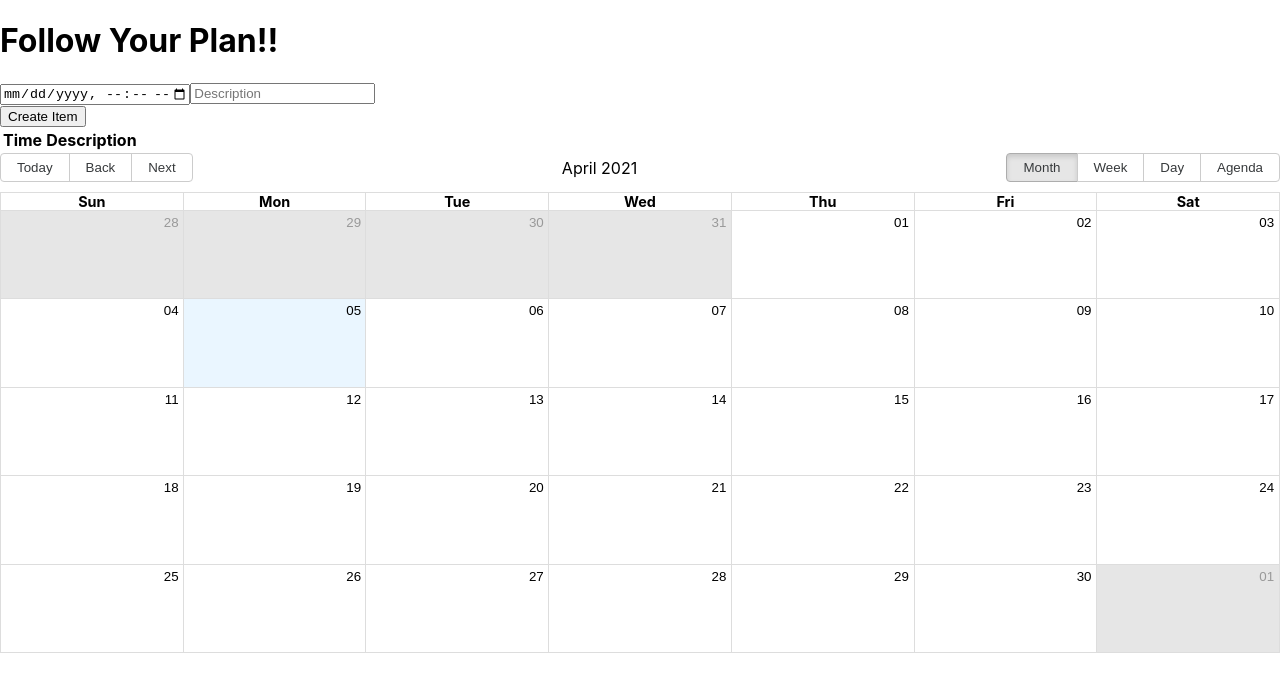
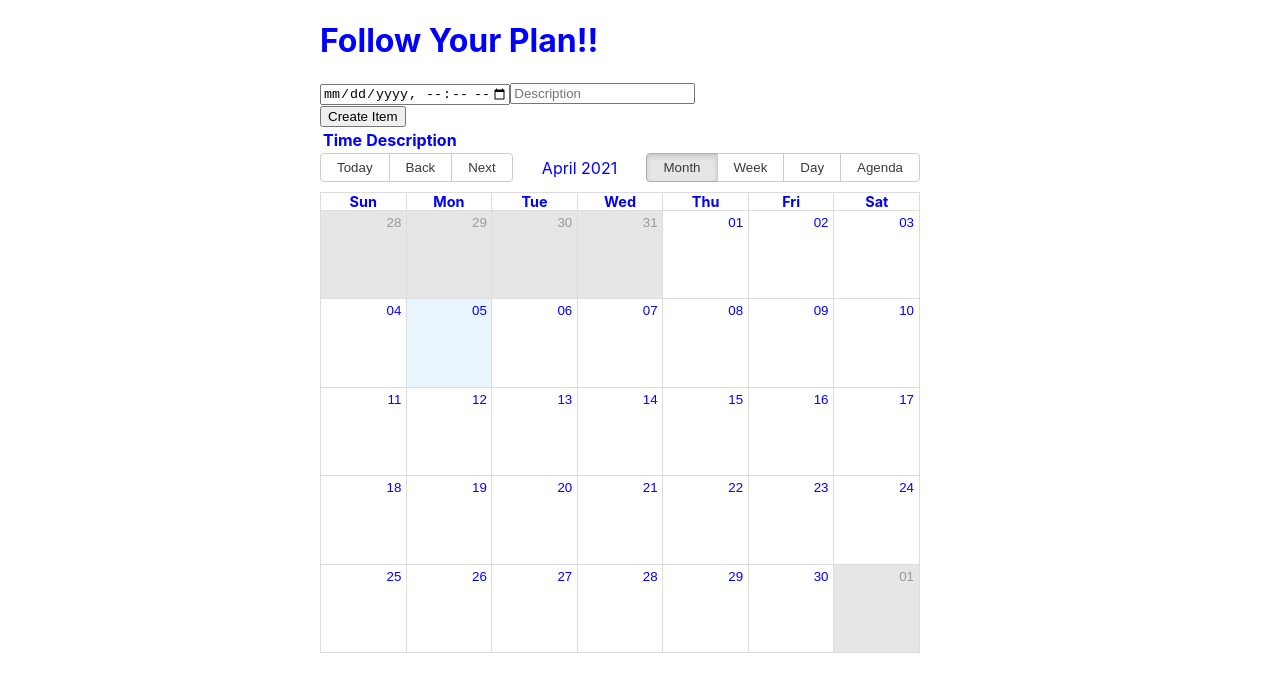
Before and after one commit to StudyAndWorkTogether/calendar, a React (Create React App) app in the folder my-app/: page / in a window 1280 px wide. Shown: the top 692 px of the page. Built offline with nearby package versions, Linux system fonts and the light colour scheme.

Commit message:
Make the value on line 76 & 77 in App.js to be Date object

```diff
--- a/my-app/src/App.js
+++ b/my-app/src/App.js
@@ -1,8 +1,8 @@
-import "react-big-calendar/lib/css/react-big-calendar.css";
 import { Calendar, momentLocalizer } from 'react-big-calendar'
 import React, { useEffect, useState } from 'react'
 import { nanoid } from 'nanoid'
 import moment from 'moment'
+import "react-big-calendar/lib/css/react-big-calendar.css";
 
 
 function App() {
@@ -73,19 +73,19 @@ function App() {
     return {
       id: item.inputID,
       title: item.inputDescription,
-      start: moment(item.inputTime).format(),
-      end: moment(item.inputTime).format()
+      start: moment(item.inputTime).toDate(),
+      end: moment(item.inputTime).toDate()
     }
   })
 
-  const MyCalendar = props => (
+  const MyCalendar = prop => (
     <div>
       <Calendar
         localizer={localizer}
         events={eventsList}
         startAccessor="start"
         endAccessor="end"
-        style={{ height: 500 }}
+        style={{ height: 500, width: 600 }}
       />
     </div>
   )
@@ -98,7 +98,11 @@ function App() {
   },[])
 
   return (
-    <div>
+    <div style={{
+      color: 'blue',
+      margin: 'auto',
+      width: '50%'
+    }}>
       <h1>Follow Your Plan!!</h1>
       <form>
         <input type="datetime-local" id="time"
```
